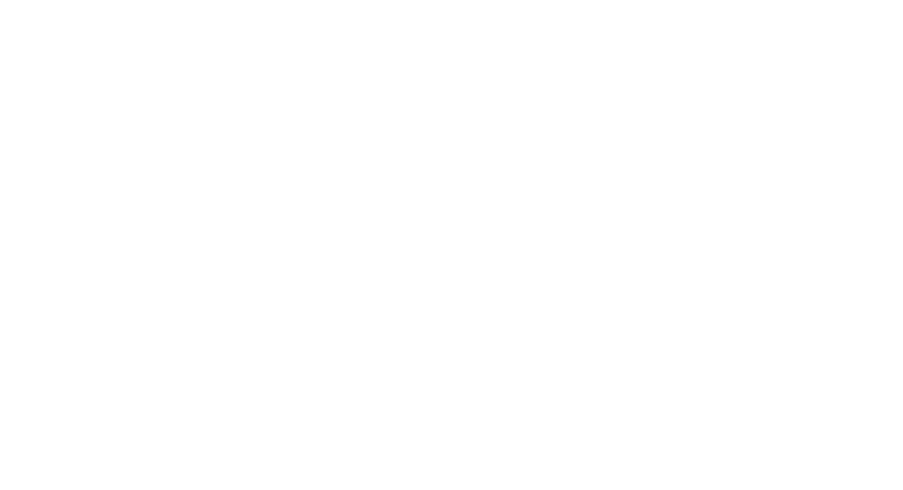
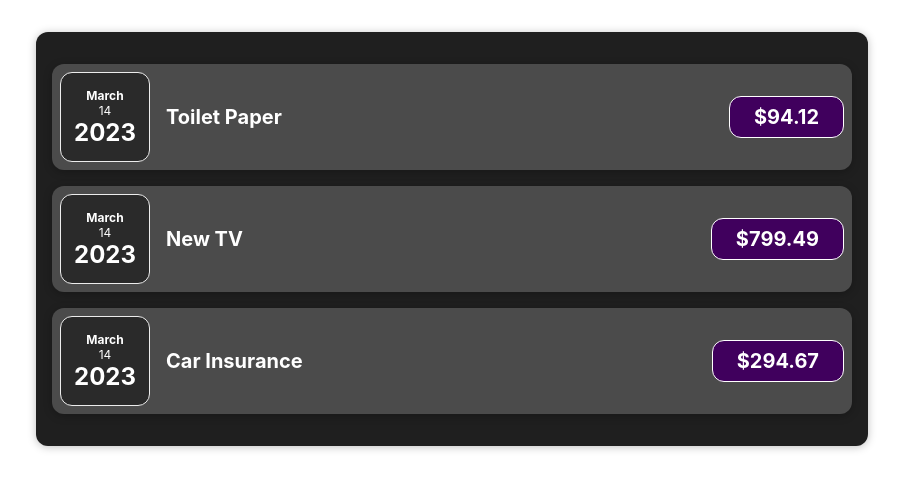
Before and after one commit to krennarjashari/expense-book, a React (Create React App) app: page / in a window 1280 px wide. Shown: the top 490 px of the page, without its empty margins (188-1091 px from the left). Built offline with nearby package versions, Linux system fonts and the light colour scheme.

Commit message:
code refactor

```diff
--- a/src/App.js
+++ b/src/App.js
@@ -22,7 +22,11 @@
     },
   ];
 
-  return <div></div>;
+  return (
+    <div>
+      <Expenses items={expenses}/>
+    </div>
+  );
 }
 
 export default App;
--- a/src/components/ExpenseItem.css
+++ b/src/components/ExpenseItem.css
@@ -1,5 +1,6 @@
 .expense-item {
   display: flex;
+  flex-direction: row;
   justify-content: space-between;
   align-items: center;
   box-shadow: 0 2px 8px rgba(0, 0, 0, 0.25);
--- a/src/components/Expenses.js
+++ b/src/components/Expenses.js
@@ -1,22 +1,23 @@
 import ExpenseItem from "./ExpenseItem";
+import "./Expenses.css";
 
 function Expenses(props) {
   return (
-    <div>
+    <div className="expenses">
       <ExpenseItem
-        title={props.expenses[0].title}
-        amount={props.expenses[0].amount}
-        date={props.expenses[0].date}
+        title={props.items[0].title}
+        amount={props.items[0].amount}
+        date={props.items[0].date}
       />
       <ExpenseItem
-        title={props.expenses[1].title}
-        amount={props.expenses[1].amount}
-        date={props.expenses[1].date}
+        title={props.items[1].title}
+        amount={props.items[1].amount}
+        date={props.items[1].date}
       />
       <ExpenseItem
-        title={props.expenses[2].title}
-        amount={props.expenses[2].amount}
-        date={props.expenses[2].date}
+        title={props.items[2].title}
+        amount={props.items[2].amount}
+        date={props.items[2].date}
       />
     </div>
   );
```
